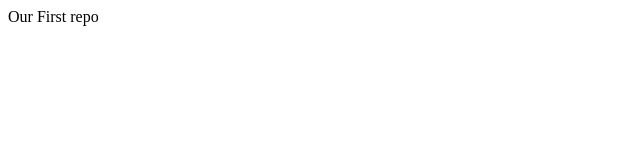
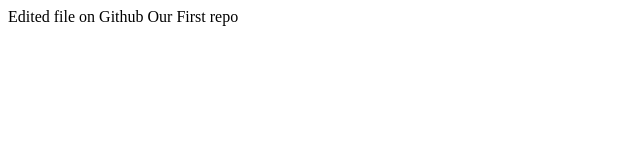
Before and after one commit to hukam003/github-repo, a website: page index.html in a window 1280 px wide. Shown: the whole page, without its empty margins (0-640 px from the left). Drawn offline with Linux system fonts and the light colour scheme.

Commit message:
edited on github

```diff
--- a/index.html
+++ b/index.html
@@ -1,6 +1,7 @@
 <!DOCTYPE html>
 <html>
 <body>
-Our First repo
+Edited file on Github
+  Our First repo
 </body>
 </html>
```
